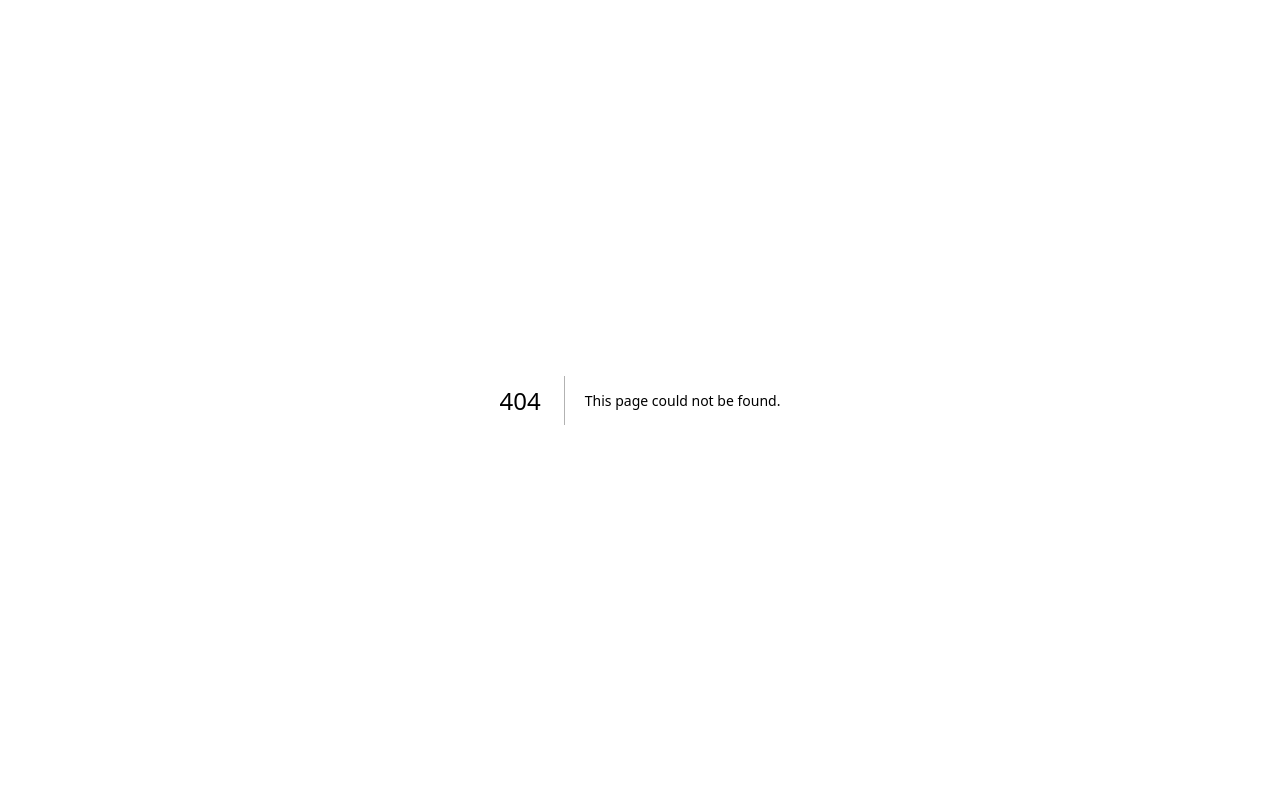
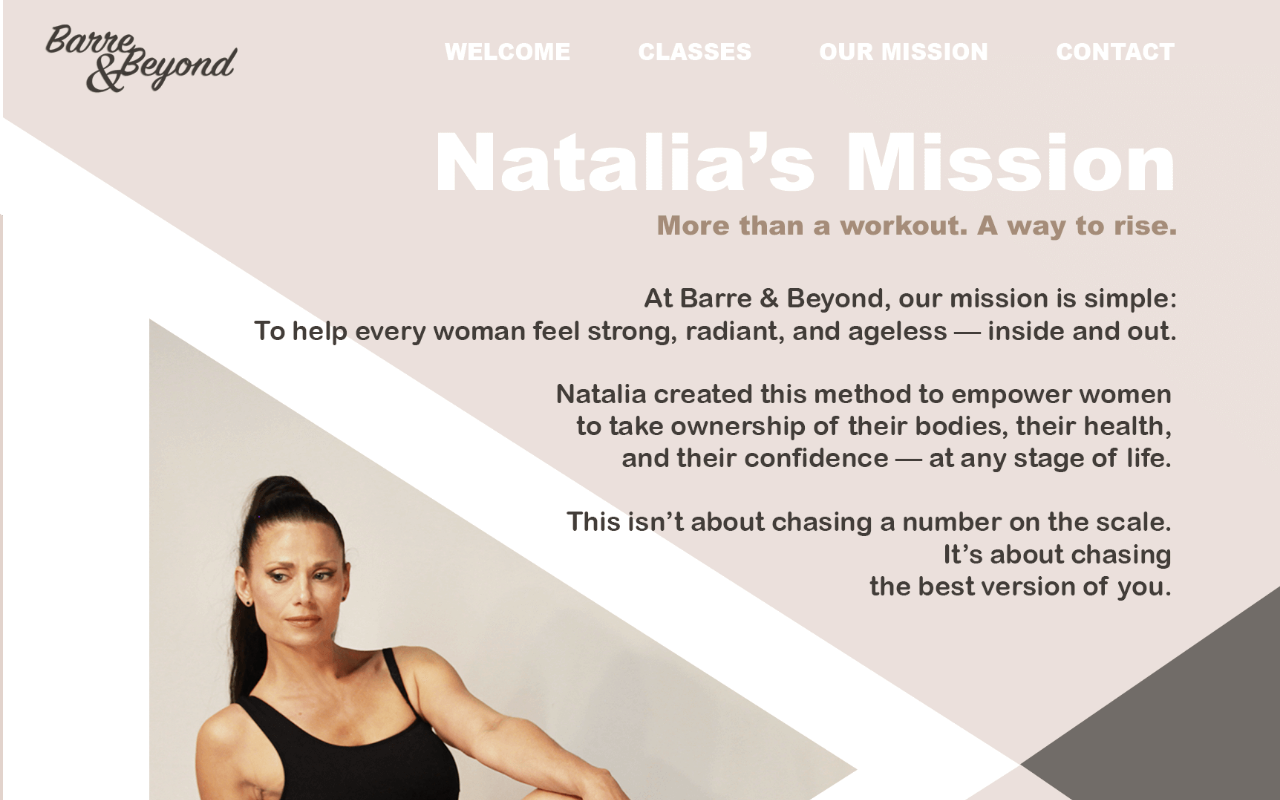
Before and after one commit to anaiva27/beyond-barre, a Next.js app: page /mission in a window 1280 px wide. Before the commit this address had no page. Shown: the top 800 px of the page. Built offline with nearby package versions, Linux system fonts and the light colour scheme.

Commit message:
mission page

```diff
--- /dev/null
+++ b/app/(root)/mission/page.tsx
@@ -0,0 +1,13 @@
+import React from "react";
+
+export default function page() {
+	return (
+		<div className="website-content">
+			<img
+				src="/images/Layout-Mission-About.png"
+				alt=""
+				className="animate-img2"
+			/>
+		</div>
+	);
+}
```
Also changed, not shown: public/images/Layout-Mission-About.png (added).
